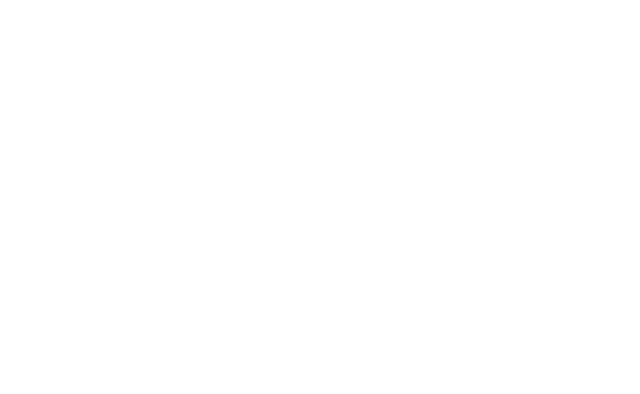
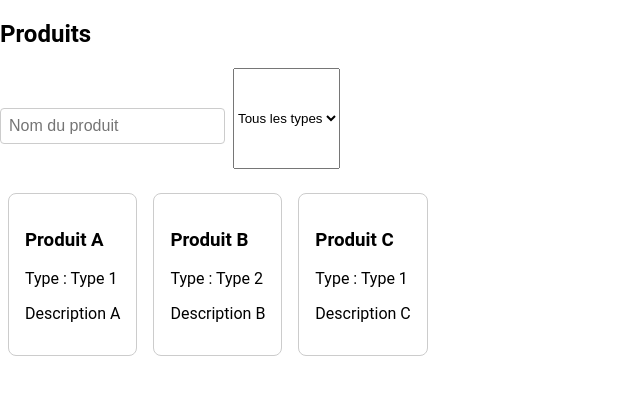
Before and after one commit to AV-13/Minot-Or, a React (Create React App) app in the folder front/: page /product in a window 1280 px wide. Before the commit this address had no page. Shown: the top 394 px of the page, without its empty margins (0-640 px from the left). Built offline with nearby package versions, Linux system fonts and the light colour scheme.

Commit message:
front(product page): wip product page -> no api call

```diff
--- a/front/src/App.js
+++ b/front/src/App.js
@@ -7,6 +7,7 @@
 // import AdminPanel from './components/pages/AdminPanel';
 import Login from './components/pages/Login/Login';
 import Register from './components/pages/Register/Register';
+import Product from "./components/pages/Product/Product";
 // import Unauthorized from './components/pages/Unauthorized';
 
 function App() {
@@ -17,6 +18,8 @@
                     <Route path="/" element={<Home />} />
                     <Route path="/login" element={<Login />} />
                     <Route path="/register" element={<Register />} />
+                    {/*CHECK ROLE POUR ACCEDER A PRODUCT*/}
+                    <Route path="/product" element={<Product />} />
                     {/*<Route path="/unauthorized" element={<Unauthorized />} />*/}
 
                     {/* Routes protégées par rôle */}
--- /dev/null
+++ b/front/src/components/atoms/Card/Card.jsx
@@ -0,0 +1,4 @@
+import React from 'react';
+export default function Card({ children }) {
+    return <div style={{ border: '1px solid #ccc', borderRadius: 8, padding: 16, margin: 8 }}>{children}</div>;
+}
--- /dev/null
+++ b/front/src/components/molecules/ProductCard/ProductCard.jsx
@@ -0,0 +1,11 @@
+import React from 'react';
+import Card from '../../atoms/Card/Card';
+export default function ProductCard({ product }) {
+    return (
+        <Card>
+            <h3>{product.name}</h3>
+            <p>Type : {product.type}</p>
+            <p>{product.description}</p>
+        </Card>
+    );
+}
--- /dev/null
+++ b/front/src/components/molecules/ProductFilter/ProductFilter.jsx
@@ -0,0 +1,15 @@
+import React from 'react';
+import InputWithLabel from '../../molecules/InputWithLabel/InputWithLabel';
+export default function ProductFilter({ name, type, onNameChange, onTypeChange, types }) {
+    return (
+        <div style={{ display: 'flex', gap: 8, marginBottom: 16 }}>
+            <InputWithLabel placeholder="Nom du produit" value={name} onChange={e => onNameChange(e.target.value)} />
+            <select value={type} onChange={e => onTypeChange(e.target.value)}>
+                <option value="">Tous les types</option>
+                {types.map(t => (
+                    <option key={t} value={t}>{t}</option>
+                ))}
+            </select>
+        </div>
+    );
+}
--- a/front/src/components/organisms/Navbar.jsx
+++ b/front/src/components/organisms/Navbar.jsx
@@ -19,6 +19,7 @@
                 ) : (
                     <>
                         <li><Link to="/dashboard">Tableau de bord</Link></li>
+                        <li><Link to="/product">Produits</Link></li>
 
                         {/* Éléments visibles uniquement par certains rôles */}
                         <AuthorizedElement allowedRoles={['Sales']}>
--- /dev/null
+++ b/front/src/components/organisms/ProductList/ProductList.jsx
@@ -0,0 +1,10 @@
+import React from 'react';
+import ProductCard from '../../molecules/ProductCard/ProductCard';
+export default function ProductList({ products }) {
+    if (!products.length) return <p>Aucun produit trouvé.</p>;
+    return (
+        <div style={{ display: 'flex', flexWrap: 'wrap' }}>
+            {products.map(p => <ProductCard key={p.id} product={p} />)}
+        </div>
+    );
+}
--- /dev/null
+++ b/front/src/components/pages/Product/Product.jsx
@@ -0,0 +1,38 @@
+import React, { useState, useMemo } from 'react';
+import ProductFilter from '../../molecules/ProductFilter/ProductFilter';
+import ProductList from '../../organisms/ProductList/ProductList';
+
+// Exemple de données
+const PRODUCTS = [
+    { id: 1, name: 'Produit A', type: 'Type 1', description: 'Description A' },
+    { id: 2, name: 'Produit B', type: 'Type 2', description: 'Description B' },
+    { id: 3, name: 'Produit C', type: 'Type 1', description: 'Description C' },
+];
+
+const TYPES = [...new Set(PRODUCTS.map(p => p.type))];
+
+export default function Product() {
+    const [name, setName] = useState('');
+    const [type, setType] = useState('');
+
+    const filtered = useMemo(() =>
+        PRODUCTS.filter(p =>
+            (!name || p.name.toLowerCase().includes(name.toLowerCase())) &&
+            (!type || p.type === type)
+        ), [name, type]
+    );
+
+    return (
+        <div>
+            <h2>Produits</h2>
+            <ProductFilter
+                name={name}
+                type={type}
+                onNameChange={setName}
+                onTypeChange={setType}
+                types={TYPES}
+            />
+            <ProductList products={filtered} />
+        </div>
+    );
+}
```
